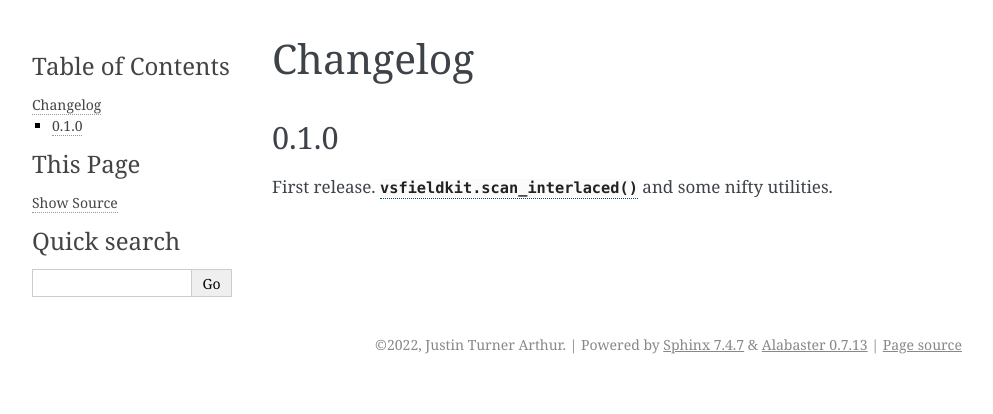
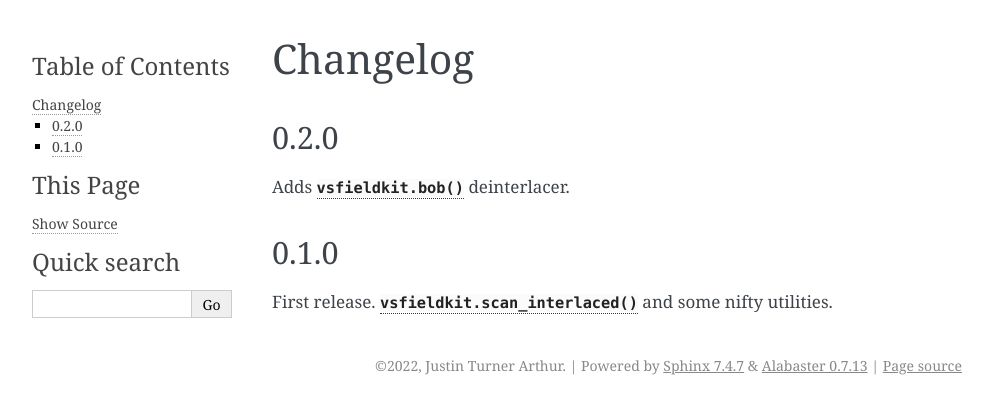
Before and after one commit to JustinTArthur/vsfieldkit, a Sphinx documentation site: the page built from docs/changelog.rst, in a window 1280 px wide. Shown: the top 414 px of the page, without its empty margins (148-1141 px from the left). Built offline with Sphinx 7.4.7, drawn with Linux system fonts in a browser that asks for light colours.

Commit message:
Version 0.2.0

```diff
--- a/docs/changelog.rst
+++ b/docs/changelog.rst
@@ -1,5 +1,9 @@
 Changelog
 =========
+0.2.0
+-----
+Adds :py:func:`vsfieldkit.bob` deinterlacer.
+
 0.1.0
 -----
-First release. :py:meth:`vsfieldkit.scan_interlaced` and some nifty utilities.
+First release. :py:func:`vsfieldkit.scan_interlaced` and some nifty utilities.
--- a/vsfieldkit/__init__.py
+++ b/vsfieldkit/__init__.py
@@ -5,7 +5,7 @@ from vsfieldkit.types import (ChromaSubsampleScanning,
 from vsfieldkit.util import (assume_bff, assume_progressive, assume_tff,
                              double, group_by_combed, group_by_field_order)
 
-VERSION = 0, 1, 0
+VERSION = 0, 2, 0
 
 SCAN_BLENDED = ChromaSubsampleScanning.SCAN_BLENDED
 SCAN_LATEST = ChromaSubsampleScanning.SCAN_LATEST
```
